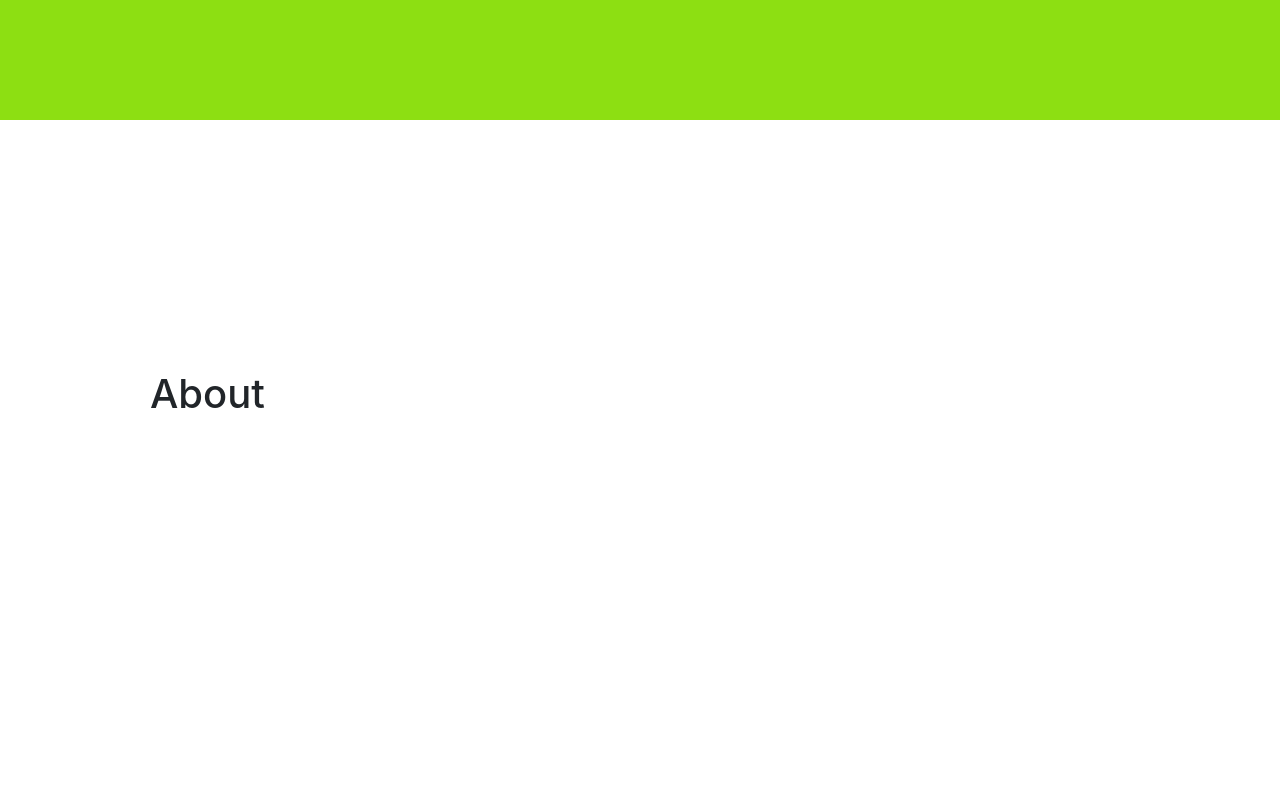
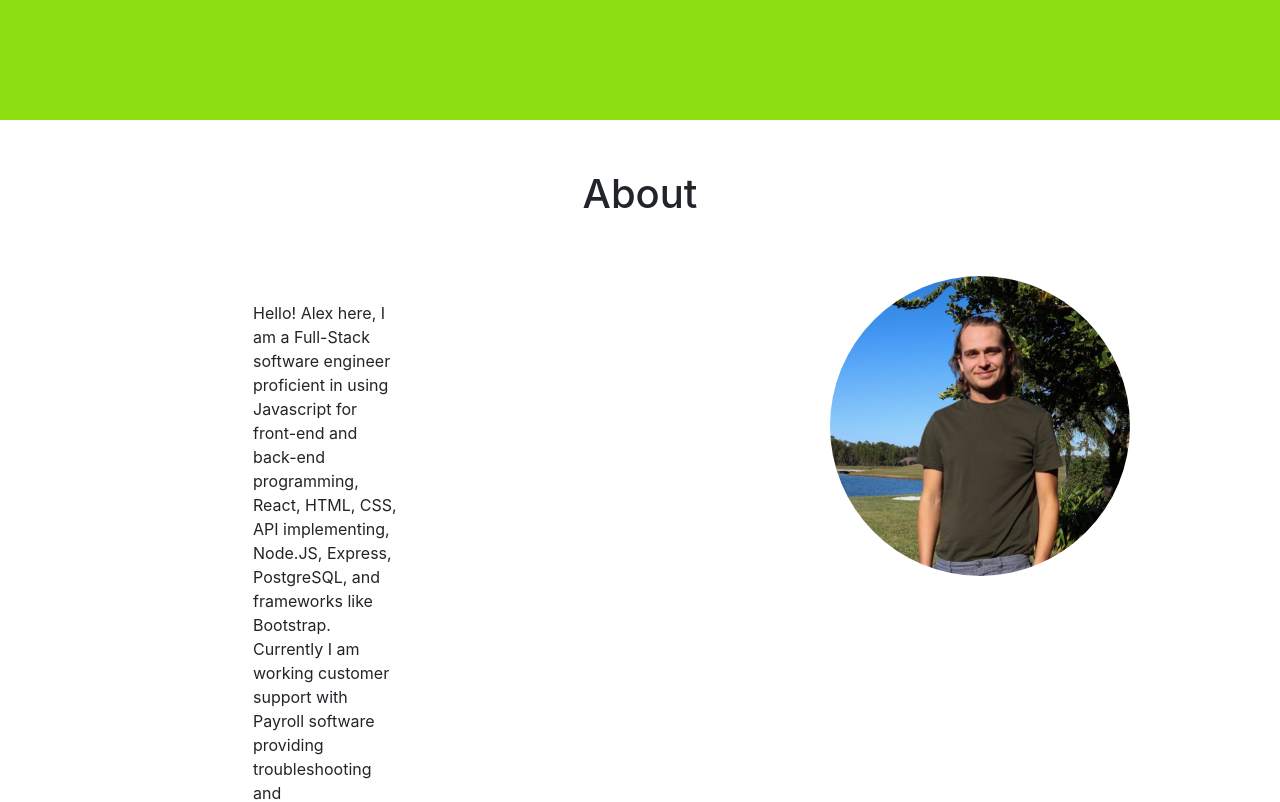
Before and after one commit to Fischeran/Portfolio, a React (Create React App) app: page / in a window 1280 px wide. Shown: the part 900-1702 px from the top of the page. Built offline with nearby package versions, Linux system fonts and the light colour scheme.

Commit message:
adding about Me section

```diff
--- a/src/About.js
+++ b/src/About.js
@@ -1,12 +1,26 @@
 import React from "react";
-
+import profile from "./images/profile.jpeg"
 
 function About () {
 
     return (
         <section>
-            <div className="container-fluid" style={{padding: "150px", marginTop: "100px", height: "920px"}}>
-                <h1>About</h1>
+            <div className="container-fluid" style={{padding: "150px", marginTop: "0px", height: "920px", paddingTop: "50px"}}>
+                <h1 className="row aboutHeader">About</h1>
+                <div className="row">
+                    <div className="col aboutMe">
+                        <p>
+                        Hello! Alex here, I am a Full-Stack software engineer proficient in using Javascript for
+                        front-end and back-end programming, React, HTML, CSS, API implementing, Node.JS, Express, PostgreSQL,
+                        and frameworks like Bootstrap. Currently I am working customer support with Payroll software providing
+                         troubleshooting and conceptualizing solutions for problems.
+                        Lifelong nerd with a passion for computers and software.
+                        </p>
+                    </div>
+                    <div className="col profilePadding">
+                        <img className="profilePic" src={profile} />
+                    </div>
+                </div>
             </div>
         </section>
     )
--- a/src/Header.css
+++ b/src/Header.css
@@ -3,7 +3,7 @@
     width: 100%;
     z-index: var(--z-fixed);
     position: fixed;
-    height: 100px;
+    height: 30px;
 
 }
 
--- a/src/index.css
+++ b/src/index.css
@@ -31,3 +31,26 @@ code {
 .arrow-trans:hover .arrow {
   transform: rotate(450deg);
   }
+
+.aboutHeader {
+  display: flex;
+  justify-content: center;
+  margin-top: 0;
+}
+
+.profilePic {
+  width: 300px;
+  height: 300px;
+  display: inline-block;
+  border-radius: 50%;
+}
+
+.profilePadding {
+  padding-top: 50px;
+  padding-left: 400px;
+}
+
+.aboutMe {
+  padding-top: 60px;
+  padding-left: 100px;
+}
```
Also changed, not shown: src/images/profile.jpeg (added), 1 other file (tests, documents, lock files or other folders).
